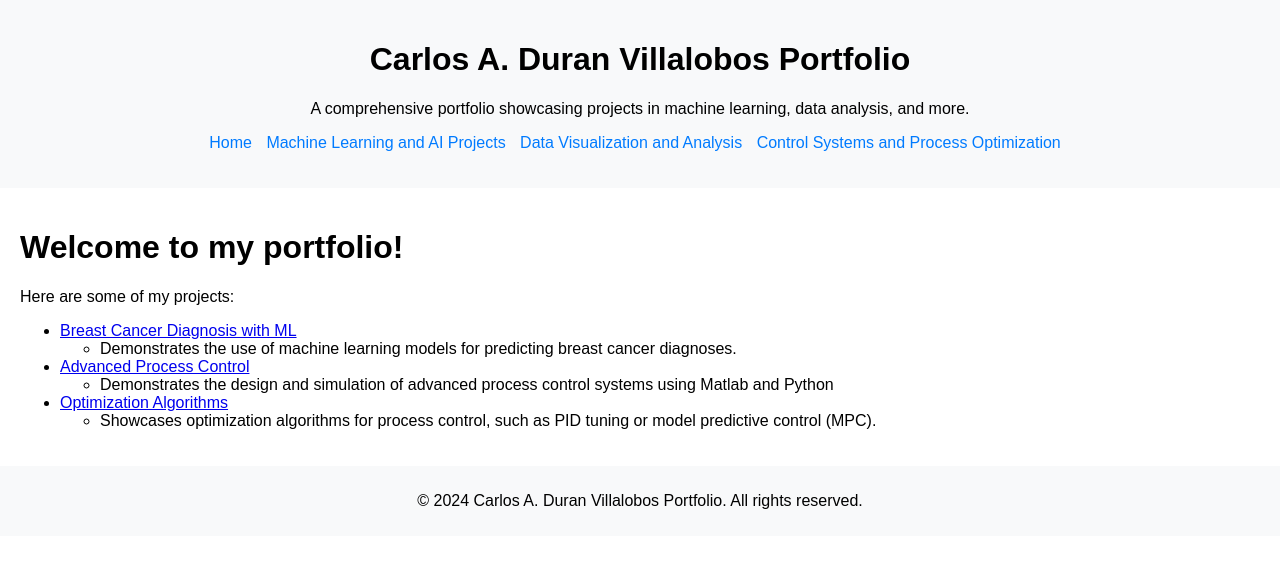
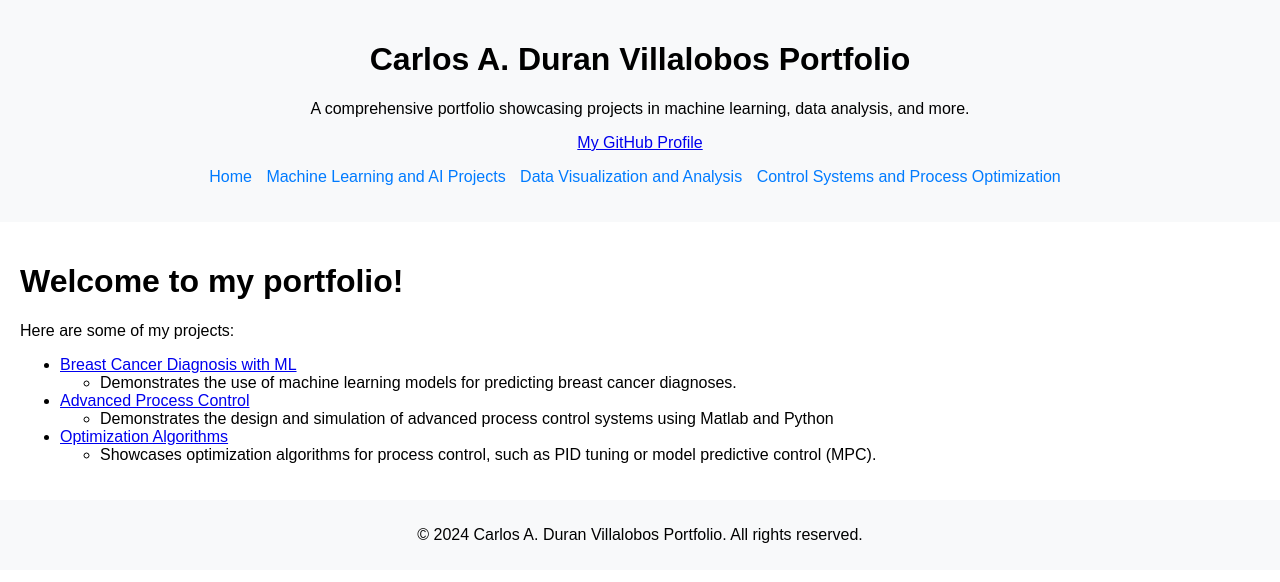
Before and after one commit to CarlosADuranVIllalobos/CarlosADuranVIllalobos.github.io, a Jekyll site: the page built from index.md, in a window 1280 px wide. Shown: the top 582 px of the page. Built offline with Jekyll 4.4.1, drawn with Linux system fonts in a browser that asks for light colours.

Commit message:
Update default.html

```diff
--- a/_layouts/default.html
+++ b/_layouts/default.html
@@ -10,6 +10,7 @@
   <header>
     <h1>{{ site.title }}</h1>
     <p>{{ site.description }}</p>
+    <p><a href="https://github.com/CarlosADuranVillalobos" target="_blank">My GitHub Profile</a></p>
     <nav>
       <ul>
         {% for item in site.nav %}
```
